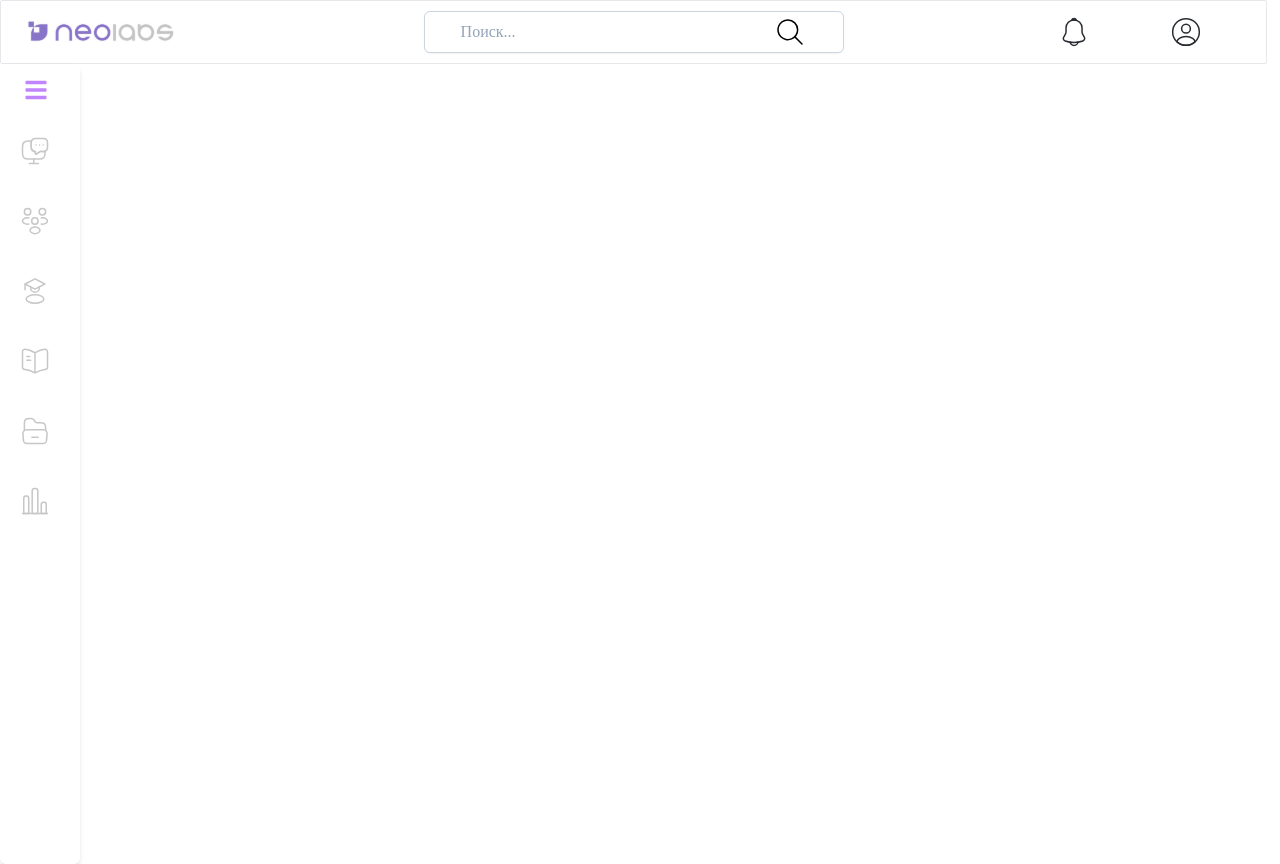
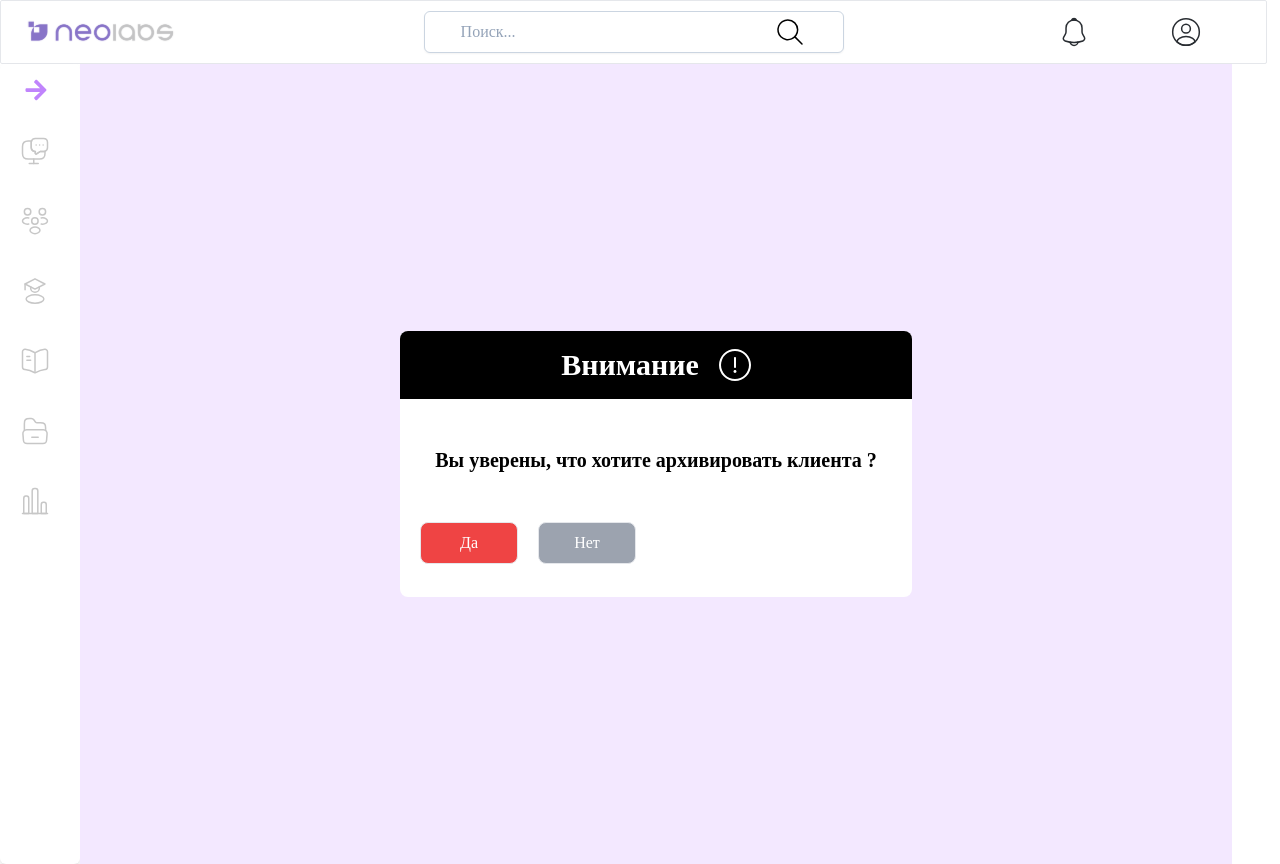
Before and after one commit to codeSlayer7/Neobis-CRM, a React (Vite) app: page /archiveclient in a window 1280 px wide. Before the commit this address had no page. Built offline with nearby package versions, Linux system fonts and the light colour scheme.

Commit message:
created the first modal

```diff
--- a/src/App.tsx
+++ b/src/App.tsx
@@ -3,17 +3,17 @@ import { Route, Routes } from 'react-router-dom';
 import TrelloContainer from './ui/components/Trello-Container/Trello-container';
 import './App.css';
 import Sidebar from './ui/components/Sidebar/Sidebar';
-import Applications from './ui/pages/Applications/Applications';
 import Groups from './ui/pages/Groups/Groups';
 import Students from './ui/pages/Students/Students';
 import Mentors from './ui/pages/Mentors/Mentors';
 import Archive from './ui/pages/Archive/Archive';
 import Analytics from './ui/pages/Analytics/Analytics';
 import Navbar from './ui/components/Navbar/Navbar';
-import LogIn from './ui/pages/Auth/LogIn';
-import ForgotPassword from './ui/pages/Auth/ForgotPassword';
-import Confirmation from './ui/pages/Auth/Confirmation';
-import ChangePassword from './ui/pages/Auth/ChangePassword';
+import ArchiveClient from './ui/components/Modals/ArchiveClient';
+// import LogIn from './ui/pages/Auth/LogIn';
+// import ForgotPassword from './ui/pages/Auth/ForgotPassword';
+// import Confirmation from './ui/pages/Auth/Confirmation';
+// import ChangePassword from './ui/pages/Auth/ChangePassword';
 
 function App(): JSX.Element {
   // const columns = useAppSelector((trello) => trello.trello?.columns);
@@ -27,7 +27,7 @@ function App(): JSX.Element {
       <Sidebar>
         <Routes>
           <Route path="/" element={<TrelloContainer />} />
-          <Route path="/applications" element={<Applications />} />
+          <Route path="/archiveclient" element={<ArchiveClient />} />
           <Route path="/groups" element={<Groups />} />
           <Route path="/students" element={<Students />} />
           <Route path="/mentors" element={<Mentors />} />
--- /dev/null
+++ b/src/ui/components/Modals/ArchiveClient.tsx
@@ -0,0 +1,32 @@
+import { useNavigate } from 'react-router-dom';
+import Attention from '../../icons/Attention';
+
+function ArchiveClient() {
+  const navigate = useNavigate();
+
+  return (
+    <div className="flex w-full items-center justify-center bg-purple-100">
+      <div className="h-[266px] w-[512px] rounded-lg  border-slate-900 bg-white">
+        <div className="flex h-[68px] w-[512px] items-center justify-center rounded-t-lg bg-black text-white">
+          <p className="mr-5 text-3xl font-semibold">Внимание</p>
+          <Attention />
+        </div>
+        <p className="mt-[47px] text-center text-xl font-semibold">
+          Вы уверены, что хотите архивировать клиента ?
+        </p>
+        <div className="mt-12 ml-5 ">
+          <button className="h-[42px] w-[98px] rounded-lg border bg-red-500 text-white">
+            Да
+          </button>
+          <button
+            className="ml-5 h-[42px] w-[98px] rounded-lg border bg-gray-400 text-white"
+            onClick={() => navigate(-1)}
+          >
+            Нет
+          </button>
+        </div>
+      </div>
+    </div>
+  );
+}
+export default ArchiveClient;
--- a/src/ui/components/Sidebar/Sidebar.tsx
+++ b/src/ui/components/Sidebar/Sidebar.tsx
@@ -1,5 +1,5 @@
 import { NavLink } from 'react-router-dom';
-import { FaBars, FaArrowLeft } from 'react-icons/fa';
+import { FaBars, FaArrowRight } from 'react-icons/fa';
 import React, { useState } from 'react';
 import StudentIcon from '../../icons/StudentIcon';
 import ArchiveIcon from '../../icons/ArchiveIcon';
@@ -25,7 +25,7 @@ function Sidebar({ children }: Props) {
     'text-slate-400 group flex gap-3.5 text-xl p-5 hover:bg-purple-100 hover:text-purple-400 ';
 
   const menuItem: IMenuItem[] = [
-    { name: 'Заявки', path: '/applications', icon: <ApplicationIcon /> },
+    { name: 'Заявки', path: '/', icon: <ApplicationIcon /> },
     { name: 'Группы', path: '/groups', icon: <GroupIcon /> },
     { name: 'Студенты', path: '/students', icon: <StudentIcon /> },
     { name: 'Преподаватели', path: '/mentors', icon: <MentorsIcon /> },
@@ -43,12 +43,12 @@ function Sidebar({ children }: Props) {
             style={{ marginLeft: isOpen ? '80px' : '0px' }}
             className="ml-20 flex text-2xl"
           >
-            <FaBars
+            <FaArrowRight
               onClick={toggle}
               style={{ display: isOpen ? 'none' : 'block' }}
               className="ml-6 text-2xl text-purple-400"
             />
-            <FaArrowLeft
+            <FaBars
               style={{ display: isOpen ? 'block' : 'none' }}
               onClick={toggle}
               className="ml-20 text-2xl text-purple-400"
--- a/src/ui/components/Trello-Container/Trello-card/TrelloCard/TrelloCard.tsx
+++ b/src/ui/components/Trello-Container/Trello-card/TrelloCard/TrelloCard.tsx
@@ -1,5 +1,6 @@
 // import { useState } from "react";
 import { Draggable } from 'react-beautiful-dnd';
+import { Link } from 'react-router-dom';
 import { ItemBack } from '../../../../../interfaces';
 import { CardStatus } from '../../../../../interfaces/enum';
 import Clock from '../../../../icons/clock.svg';
@@ -81,12 +82,14 @@ function TrelloCard({ card, index }: Props) {
               >
                 Зачислять
               </button>
+              <Link to="/archiveclient">
                 <button
                   type="button"
                   className="bg-neobis-bg-card-text text-skin-text-darkViolet rounded-lg px-2 py-[4px] text-base font-normal  "
                 >
                   Архивировать
                 </button>
+              </Link>
             </div>
           </div>
         );
--- /dev/null
+++ b/src/ui/icons/Attention.tsx
@@ -0,0 +1,16 @@
+export default function Attention() {
+  return (
+    <svg
+      width="32"
+      height="32"
+      viewBox="0 0 32 32"
+      fill="none"
+      xmlns="http://www.w3.org/2000/svg"
+    >
+      <path
+        d="M16 0C20.2435 0 24.3131 1.68571 27.3137 4.68629C30.3143 7.68687 32 11.7565 32 16C32 20.2435 30.3143 24.3131 27.3137 27.3137C24.3131 30.3143 20.2435 32 16 32C11.7565 32 7.68687 30.3143 4.68629 27.3137C1.68571 24.3131 0 20.2435 0 16C0 11.7565 1.68571 7.68687 4.68629 4.68629C7.68687 1.68571 11.7565 0 16 0ZM16 2C14.1615 2 12.341 2.36212 10.6424 3.06569C8.94387 3.76925 7.40053 4.80048 6.1005 6.1005C4.80048 7.40053 3.76925 8.94387 3.06569 10.6424C2.36212 12.341 2 14.1615 2 16C2 17.8385 2.36212 19.659 3.06569 21.3576C3.76925 23.0561 4.80048 24.5995 6.1005 25.8995C7.40053 27.1995 8.94387 28.2308 10.6424 28.9343C12.341 29.6379 14.1615 30 16 30C19.713 30 23.274 28.525 25.8995 25.8995C28.525 23.274 30 19.713 30 16C30 12.287 28.525 8.72601 25.8995 6.1005C23.274 3.475 19.713 2 16 2ZM16 21C16.3978 21 16.7794 21.158 17.0607 21.4393C17.342 21.7206 17.5 22.1022 17.5 22.5C17.5 22.8978 17.342 23.2794 17.0607 23.5607C16.7794 23.842 16.3978 24 16 24C15.6022 24 15.2206 23.842 14.9393 23.5607C14.658 23.2794 14.5 22.8978 14.5 22.5C14.5 22.1022 14.658 21.7206 14.9393 21.4393C15.2206 21.158 15.6022 21 16 21ZM16 8C16.2341 7.99992 16.4607 8.08194 16.6405 8.23178C16.8203 8.38162 16.9419 8.58977 16.984 8.82L17 9V18C17.0005 18.2499 16.9073 18.4909 16.739 18.6756C16.5706 18.8602 16.3392 18.9752 16.0904 18.9978C15.8415 19.0203 15.5932 18.9489 15.3943 18.7976C15.1955 18.6462 15.0605 18.4259 15.016 18.18L15 18V9C15 8.73478 15.1054 8.48043 15.2929 8.29289C15.4804 8.10536 15.7348 8 16 8Z"
+        fill="white"
+      />
+    </svg>
+  );
+}
--- a/src/ui/pages/Applications/Applications.tsx
+++ /dev/null
@@ -1,11 +0,0 @@
-import React from 'react';
-
-function Applications() {
-  return (
-    <>
-      <h1 className="text-green-400 text-5xl">Заявки</h1>
-      <img src="http://cdn.onlinewebfonts.com/svg/img_382097.png" alt="#" width={100} />
-    </>
-  );
-}
-export default Applications;
```
Lines whose indentation alone changed are shown as unchanged.
